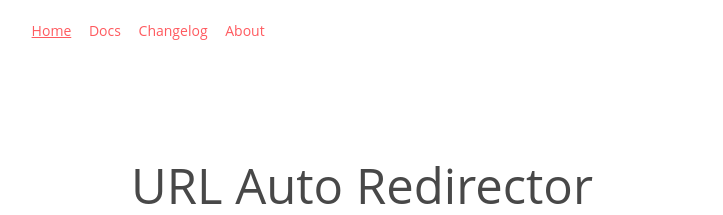
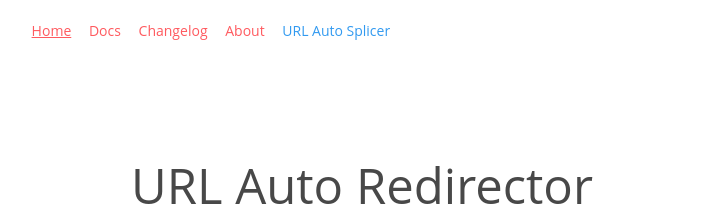
Before and after one commit to URLAutoRedirector/urlautoredirector.github.io, a Jekyll site: the page built from _docs/index.html, in a window 1280 px wide. Shown: the top 215 px of the page, without its empty margins (278-1001 px from the left). Built offline with Jekyll 4.4.1, drawn with Linux system fonts in a browser that asks for light colours; comment, search, counter and statistics services are not loaded.

Commit message:
Add UAS link

```diff
--- a/_includes/header.html
+++ b/_includes/header.html
@@ -5,6 +5,7 @@
             <span class="menu-item{% if page.url == "/docs.html" %}{{" menu-active"}}{% endif %}"><a href="/docs.html">Docs</a></span>
             <span class="menu-item{% if page.url == "/changelog.html" %}{{" menu-active"}}{% endif %}"><a href="/changelog.html">Changelog</a></span>
             <span class="menu-item{% if page.url == "/about.html" %}{{" menu-active"}}{% endif %}"><a href="/about.html">About</a></span>
+            <span class="menu-item menu-uas"><a href="https://urlautoredirector.github.io/URLAutoSplicer/">URL Auto Splicer</a></span>
           </div>
         </div>
       </nav>
--- a/css/style.css
+++ b/css/style.css
@@ -51,6 +51,9 @@ nav{
 .menu-item{
   font-size: 1rem;
   padding-right: 1rem;
+}
+.menu-uas a{
+  color: #329af0;
 }
 .menu-active{
   text-decoration: underline;
```
